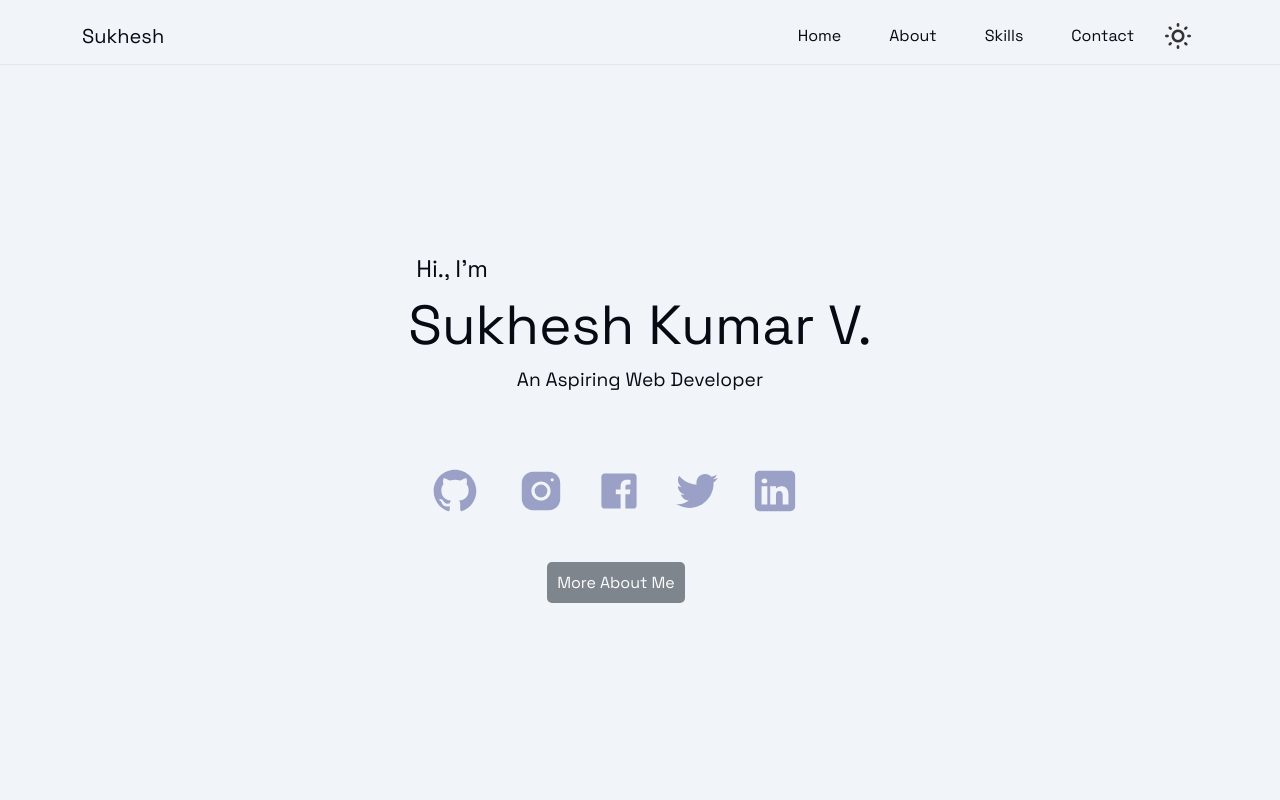
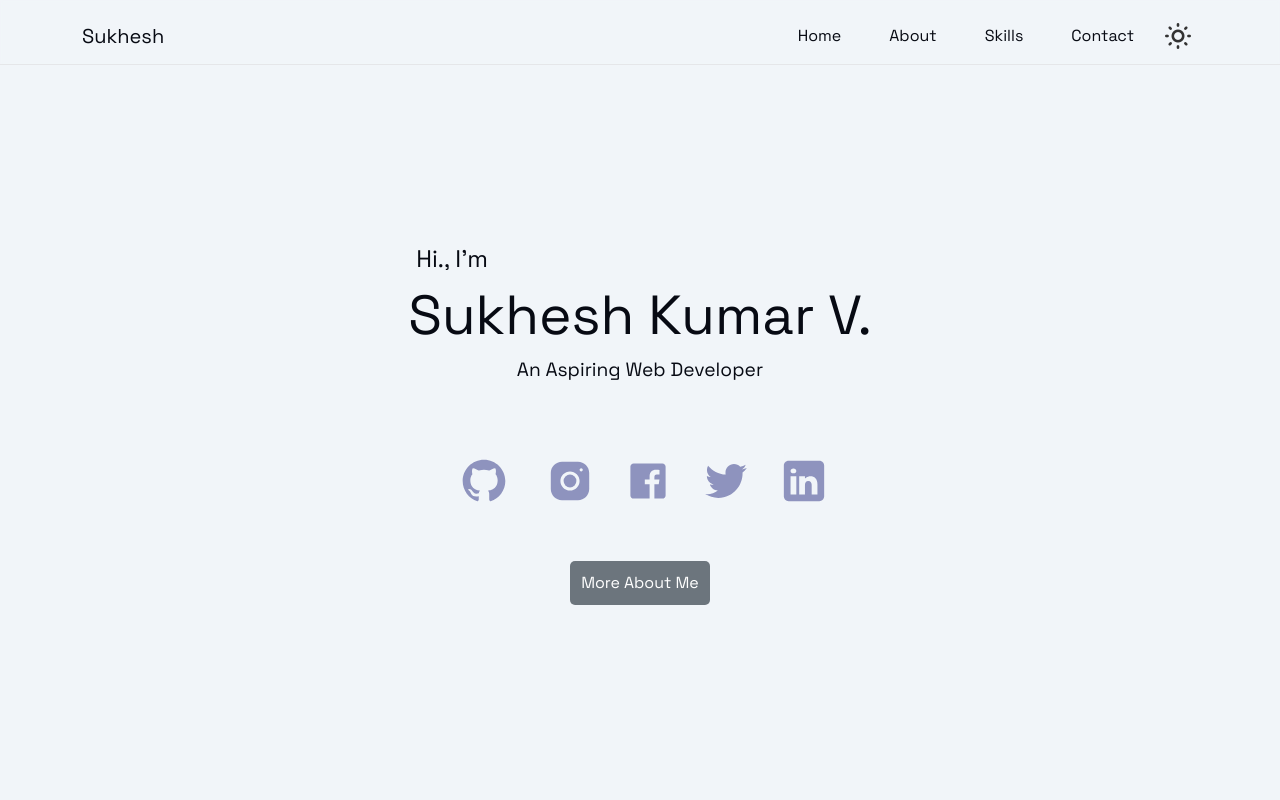
Before and after one commit to sukhesh-vsk/My-Portfolio, a plain HTML site: page index.html in a window 1280 px wide. Shown: the top 800 px of the page. Drawn offline with nearby package versions, Linux system fonts and the light colour scheme.

Commit message:
Banner Section Patch

```diff
--- a/index.html
+++ b/index.html
@@ -55,15 +55,15 @@
                           <h4 class="me-auto ms-2 banner-text">Hi., I'm</h4>
                           <h1 class="me-auto banner-name" style="font-size:55px;">Sukhesh Kumar V.</h1>
                           <p class="text-center" style="font-size: larger;">An Aspiring Web Developer</p>
-                          <div class="d-flex align-items-center py-5 social-icon hidden hide">
+                          <div class="d-flex align-items-center justify-content-center py-5 social-icon hidden hide">
                             <a target="_blank" href="https://github.com/sukhesh-vsk/"><img src="./assets/github-light.svg"></a>
                             <a target="_blank" href="https://www.instagram.com/saakletu/?hl=en"><img src="./assets/instagram-light.svg"></a>
                             <a href="#"><img src="./assets/facebook-light.svg"></a>
                             <a href="#"><img src="./assets/twitter-light.svg"></a>
                             <a target="_blank" href="https://www.linkedin.com/in/sukheshkumar"><img src="./assets/linkedin-light.svg"></a>
                           </div>
-                          <div class="about-btn hidden hide text-center me-5" style="margin: auto;">
-                            <a href="#about-section">More About Me</a>
+                          <div class="about-btn d-flex justify-content-center hidden text-center">
+                            <a href="#about-section" style="width: 30%; height: 20%;">More About Me</a>
                           </div>
                         </span>
                     </div>
--- a/script.js
+++ b/script.js
@@ -55,7 +55,7 @@ document.addEventListener('DOMContentLoaded', (event) => {
                 document.querySelector('.banner-text').classList.add('hidden', 'show');
                 document.querySelector('.banner-name').classList.add('hidden', 'show');
                 observeHidden();
-            }, 1000);
+            }, 500);
         }, 1000);
     }, 2000);
 });
```
